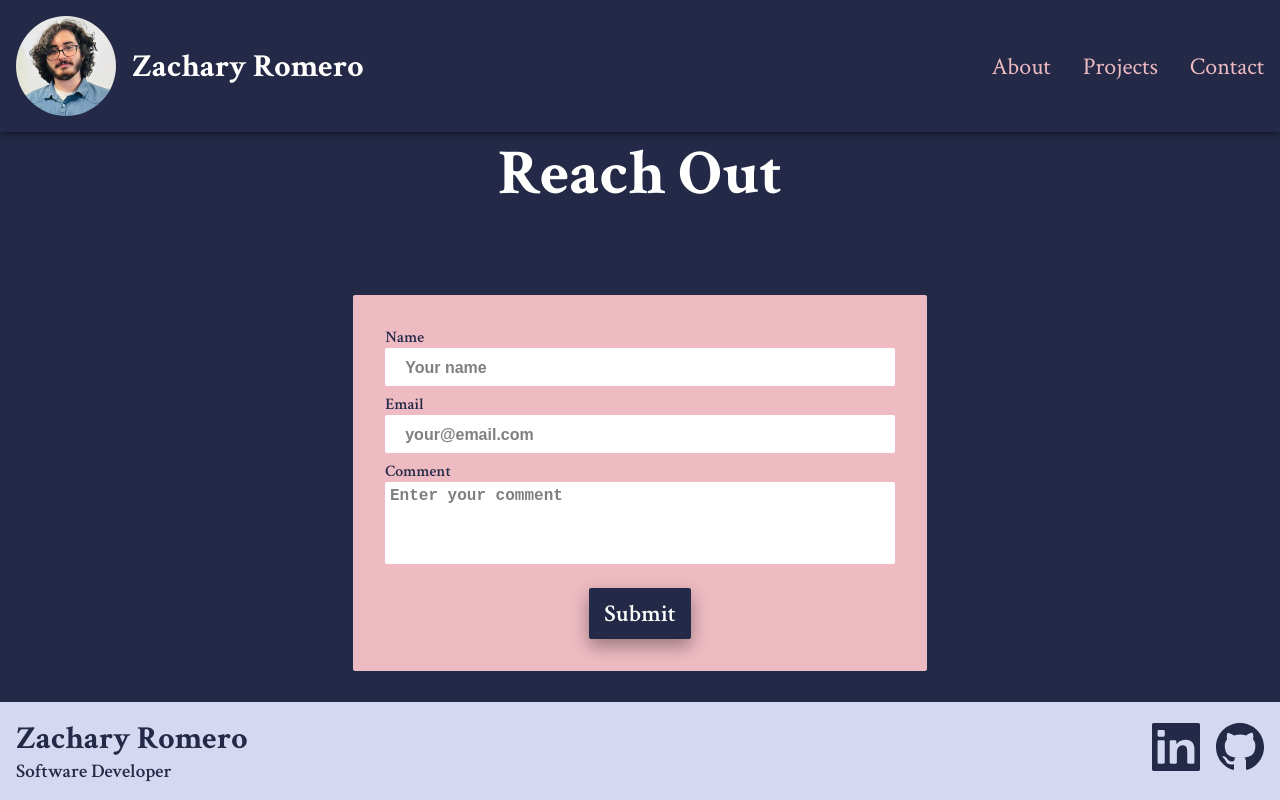
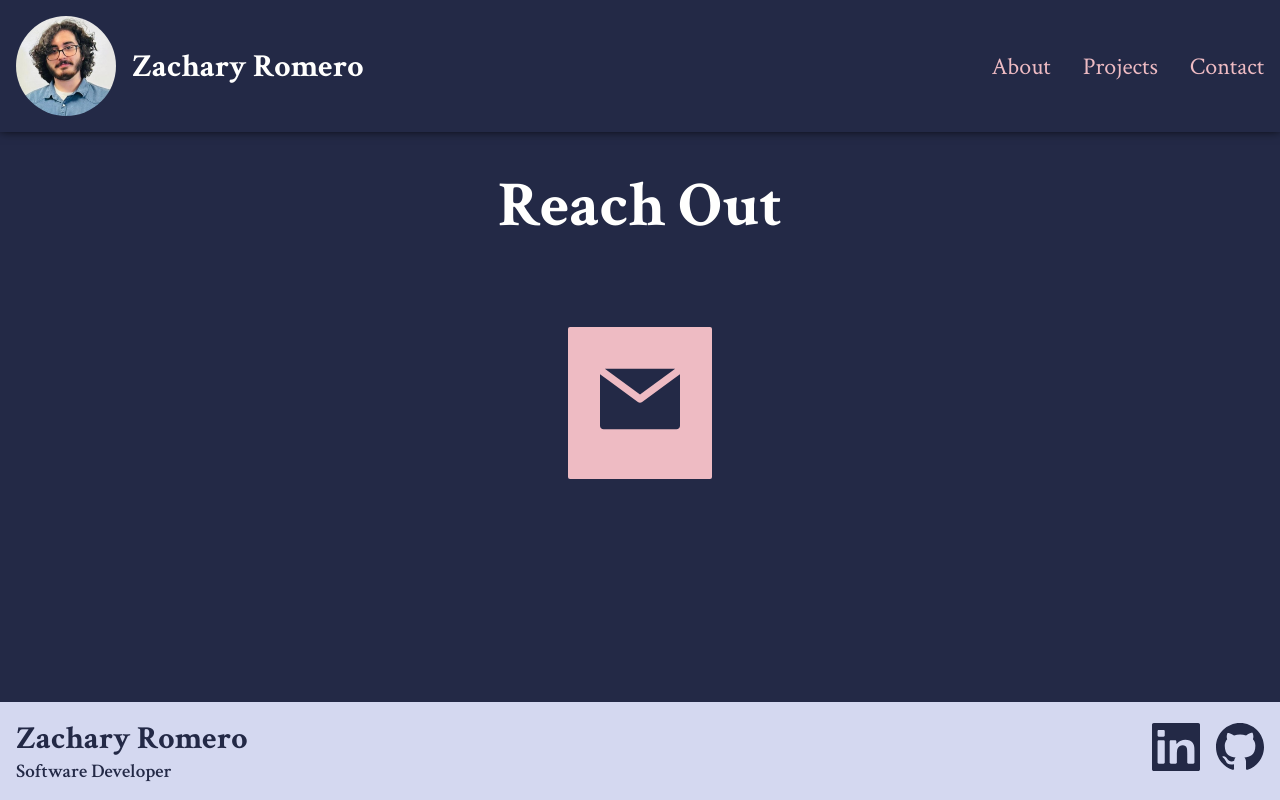
Before and after one commit to Zach1281/portfolio, a React (Vite) app: page /contact in a window 1280 px wide. Built offline with nearby package versions, Linux system fonts and the light colour scheme; a web font is replaced by a local one.

Commit message:
Remove contact form, replace with link to email

```diff
--- a/src/Form.tsx
+++ b/src/Form.tsx
@@ -4,35 +4,9 @@ function Form() {
   return (
     <>
       <div className="form-container">
-        <form action="#" className="contact">
-          <div className="name-container">
-            <label htmlFor="name">Name </label>
-            <input type="text" name="name" id="name" placeholder="Your name" />
-          </div>
-          <div className="email-container">
-            <label htmlFor="email">Email </label>
-            <input
-              type="email"
-              name="email"
-              id="email"
-              placeholder="your@email.com"
-            />
-          </div>
-          <div className="comment-container">
-            <label htmlFor="comment">Comment </label>
-            <textarea
-              name="comment"
-              rows={4}
-              cols={50}
-              placeholder="Enter your comment"
-            />
-          </div>
-          <div className="button-container">
-            <button type="submit" value="contact">
-              Submit
-            </button>
-          </div>
-        </form>
+        <a href="mailto:zacharyromerodev@gmail.com">
+          <img src="../email-svgrepo-com.svg" alt="Email Link" />
+        </a>
       </div>
     </>
   );
--- a/src/stylesheets/Form.css
+++ b/src/stylesheets/Form.css
@@ -4,6 +4,7 @@
   justify-content: center;
   align-items: center;
   gap: 5rem;
+  padding-top: 1rem;
 }
 
 .form-container {
@@ -11,6 +12,10 @@
   padding: 2rem;
   color: var(--s-headline);
   border-radius: 2px;
+}
+
+a img {
+  max-width: 5rem;
 }
 
 .contact {
--- a/src/stylesheets/index.css
+++ b/src/stylesheets/index.css
@@ -165,7 +165,7 @@ nav {
     padding: 0 3rem 3rem;
   }
 
-  .contact-me {
+  /* .contact-me {
     display: block;
   }
 
@@ -176,7 +176,7 @@ nav {
   .title.contact-me {
     text-align: center;
     padding: 1rem;
-  }
+  } */
 
   .proj-container {
     display: block;
```
Also changed, not shown: public/email-svgrepo-com.svg (added), 1 other file (tests, documents, lock files or other folders).
